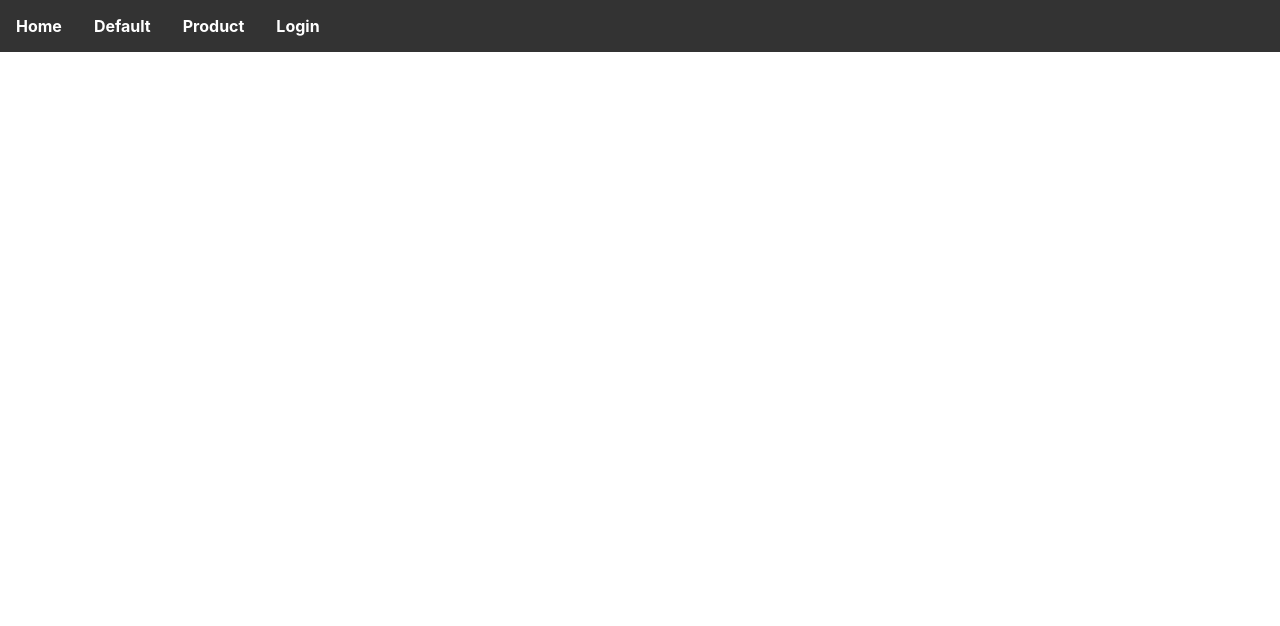
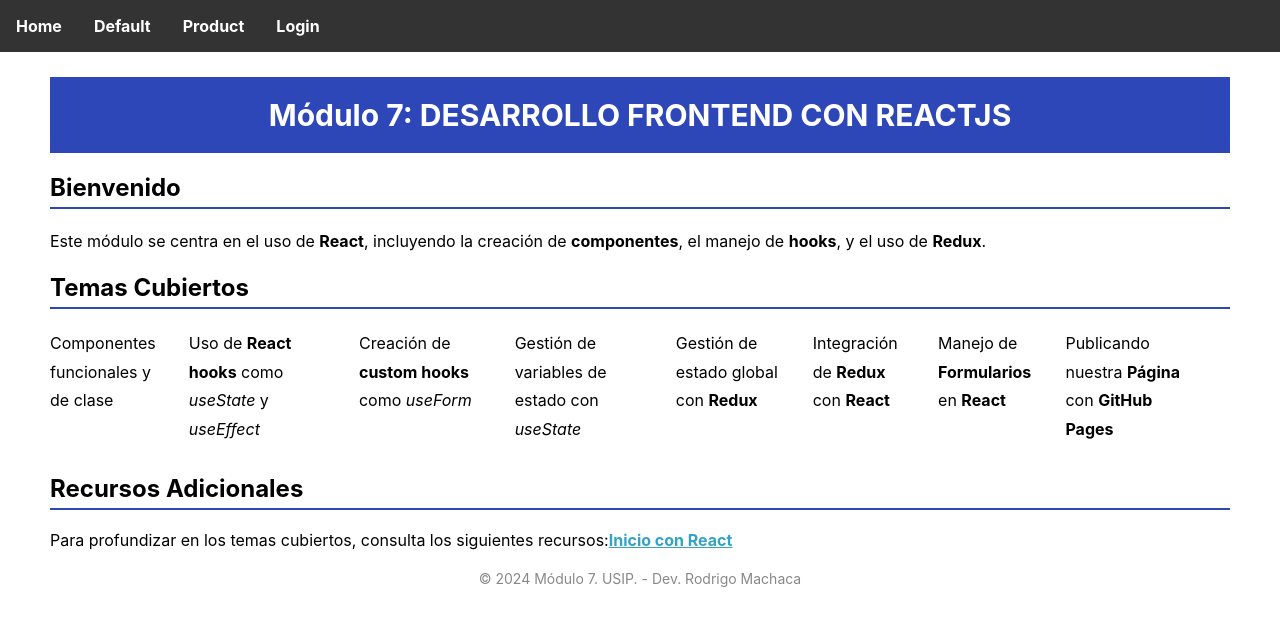
Before and after one commit to Rodrigo312-dev/dev-frontend-react, a React (Create React App) app: page / in a window 1280 px wide. Shown: the top 626 px of the page. Built offline with nearby package versions, Linux system fonts and the light colour scheme.

Commit message:
finalEjercicios

```diff
--- a/src/App.css
+++ b/src/App.css
@@ -124,6 +124,15 @@ form div input {
   font-size: 16px;
   margin-top: 10px;
 }
+.button-container a {
+  color: #33a2c5;
+  text-decoration: underline;
+  padding: 0 20px;
+}
+.button-container a:hover {
+  color: #e9dd3c;
+  text-decoration: underline;
+}
 /* STYLES FORMS */
 
 
@@ -164,3 +173,76 @@ form div input {
   font-size: 1.5rem;
   cursor: pointer;
 }
+
+
+
+
+
+/* STYLE FOR LANDING PAGE*/
+.landingPage{
+  text-align: left;
+  padding: 25px 50px;
+}
+.header {
+  background-color: #2d47b9;
+  padding: 20px;
+  text-align: center;
+}
+
+.header h1 {
+  color: #ffffff;
+  margin: 0;
+  font-size: 30px;
+}
+
+.welcome, .topics, .resources {
+  margin-top: 20px;
+}
+
+.welcome h2, .topics h2, .resources h2 {
+  border-bottom: 2px solid #2d47b9;
+  padding-bottom: 5px;
+}
+
+.welcome p {
+  font-size: 16px;
+  line-height: 1.5;
+}
+
+.topics ul {
+  list-style-type: none;
+  padding: 0;
+}
+
+.topics ul li {
+  font-size: 16px;
+  line-height: 1.8;
+  margin-bottom: 10px;
+}
+
+.topics ul li strong {
+  font-weight: bold;
+}
+
+.topics ul li em {
+  font-style: italic;
+}
+
+.resources p {
+  font-size: 16px;
+}
+.resources p a {
+  color: #33a2c5;
+  text-decoration: underline;
+}
+.resources p a:hover {
+  color: #e9dd3c;
+  text-decoration: underline;
+}
+.copyRight{
+  margin-top: 20px;
+  text-align: center;
+  font-size: 14px;
+  color: #888;
+}
+/* STYLE FOR LANDING PAGE*/
--- a/src/hooks/useForm.jsx
+++ b/src/hooks/useForm.jsx
@@ -12,8 +12,12 @@ const useForm = (initialValues) => {
                 [name]: value,
             }
         );
-    }
-    return[values, handleChange];
+    };
+
+    const resetForm = () => {
+        setValue(initialValues);
+    };
+    return[values, handleChange, resetForm];
 }
 
 export default useForm;
--- a/src/router/router.js
+++ b/src/router/router.js
@@ -3,7 +3,7 @@ import { createBrowserRouter } from 'react-router-dom';
 import Default from '../screens/Default';
 import Producto from '../screens/Product';
 import LoginForm from '../screens/Forms/LoginForm';
-
+import LandingPage from '../screens/LandingPage/LandingPage';
 import App from '../App';
 
 const basename = process.env.NODE_ENV === 'production' ? '/dev-frontend-react' : '/';
@@ -13,6 +13,10 @@ const routes = createBrowserRouter([
         path:'/',
         element:<App/>,
         children:[
+            {
+                path:'/',
+                element: <LandingPage/>,
+            },
             {
                 path:'/deault',
                 element: <Default/>,
--- a/src/screens/Forms/LoginForm.jsx
+++ b/src/screens/Forms/LoginForm.jsx
@@ -6,7 +6,7 @@ import ModalInfo from "../../components/ModalInfo";
 import { useState } from "react";
 
 const LoginForm = () => {
-    const [values, handleChange] = useForm({ username: '', email: '',password: '' });
+    const [values, handleChange, resetForm] = useForm({ username: '', email: '',password: '' });
     const [showModalinfo, setShowModalInfo] = useState(false);
     const [msgModalInfo, setMsgModalInfo] = useState('');
     const [btnPassVisible, setBtnPassVisible] = useState({ typeInput: 'password', textButton: 'Show' });
@@ -17,9 +17,18 @@ const LoginForm = () => {
 
     const handleSubmit = (event) => {
         event.preventDefault();
+        /*
         console.log(values);
         dispatch(saveFormData(values));
         setMsgModalInfo(values.username + " Bienvenid@ al Módulo 7 ++ ");
+        setShowModalInfo(true);
+        */
+        dispatch(loginFormData(values));
+        if (values.password === form.passCorrect){
+            setMsgModalInfo(values.username + " Bienvenid@ al Módulo 7");
+        }else{
+            setMsgModalInfo("Password incorrecto");
+        }
         setShowModalInfo(true);
     }
 
@@ -36,6 +45,7 @@ const LoginForm = () => {
         }
         setBtnModalExitVisible(false);
         setShowModalInfo(false);
+        resetForm();
     };
 
 
@@ -90,6 +100,7 @@ const LoginForm = () => {
                             name="username"
                             value={values.username}
                             onChange={handleChange}
+                            required
                         />
                     </div>
                     <div>
@@ -100,6 +111,7 @@ const LoginForm = () => {
                             name="email"
                             value={values.email}
                             onChange={handleChange}
+                            required
                         />
                     </div>
                     <div>
@@ -110,14 +122,15 @@ const LoginForm = () => {
                             name="password"
                             value={values.password}
                             onChange={handleChange}
+                            required
                         />
                         <button type="button" onClick={changeTypeInputPass}>{btnPassVisible.textButton}</button>
                     </div>
                     <div className="button-container">
-                        <button type="submit">Submit</button>
+                        <button type="submit" >Submit</button>
+                        {/* <button type="button" onClick={loginDataform}>Login</button> */}
                         <a onClick={modalLogOutShow}>Logout</a>
-                        <button type="button" onClick={loginDataform}>Login</button>
-                        <button type="button" onClick={modalInfoShow}>Mostrar Modal</button>
+                        {/* <button type="button" onClick={modalInfoShow}>Mostrar Modal</button> */}
                     </div>
                 </form>
             </div>
--- /dev/null
+++ b/src/screens/LandingPage/LandingPage.jsx
@@ -0,0 +1,36 @@
+const LandingPage = () => {
+    return (
+        <div className="landingPage">
+            <div className="header">
+                <h1>Módulo 7: DESARROLLO FRONTEND CON REACTJS</h1>
+            </div>
+            <div className="welcome">
+                <h2>Bienvenido</h2>
+                <p>Este módulo se centra en el uso de <strong>React</strong>, incluyendo la creación de <strong>componentes</strong>, el manejo de <strong>hooks</strong>, y el uso de <strong>Redux</strong>.</p>
+            </div>
+            <div className="topics">
+                <h2>Temas Cubiertos</h2>
+                <ul>
+                    <li>Componentes funcionales y de clase</li>
+                    <li>Uso de <strong>React hooks</strong> como <em>useState</em> y <em>useEffect</em></li>
+                    <li>Creación de <strong>custom hooks</strong> como <em>useForm</em></li>
+                    <li>Gestión de variables de estado con <em>useState</em></li>
+                    <li>Gestión de estado global con <strong>Redux</strong></li>
+                    <li>Integración de <strong>Redux</strong> con <strong>React</strong></li>
+                    <li>Manejo de <strong>Formularios</strong> en <strong>React</strong></li>
+                    <li>Publicando nuestra <strong>Página</strong> con <strong>GitHub Pages</strong></li>
+                </ul>
+            </div>
+            <div className="resources">
+                <h2>Recursos Adicionales</h2>
+                <p>Para profundizar en los temas cubiertos, consulta los siguientes recursos:
+                    <a href="https://react.dev">Inicio con React</a>
+                </p>
+            </div>
+            <div className="copyRight">
+                <p>© 2024 Módulo 7. USIP. - Dev. Rodrigo Machaca</p>
+            </div>
+        </div>
+    );
+};
+export default LandingPage;
```
